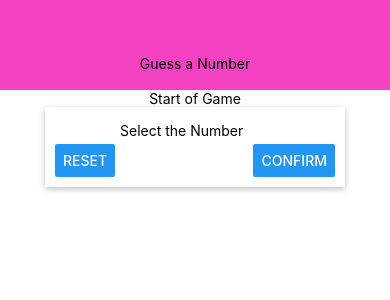
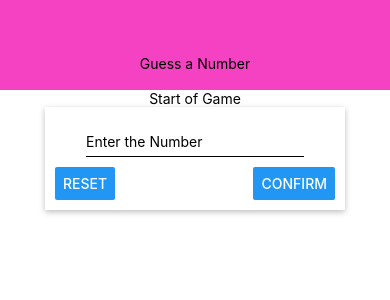
Before and after one commit to awaghadsangita/ReactNative_GuessNumber, a React Native app: screen / in a window 390 px wide. Shown: the top 300 px of the page. Built offline with nearby package versions, Linux system fonts and the light colour scheme.

Commit message:
ADDED:Input component

```diff
--- /dev/null
+++ b/components/Input.js
@@ -0,0 +1,17 @@
+import React from 'react';
+import {TextInput,StyleSheet} from 'react-native';
+
+const Input = props=>{
+    return (
+        <TextInput {...props} style={{...style.input,...style.props}}></TextInput>
+    );
+}
+const style=StyleSheet.create({
+    input:{
+        height:30,
+        borderBottomColor:'black',
+        borderBottomWidth:1,
+        marginVertical:10
+    }
+});
+export default Input;
--- a/components/StartofGameScreen.js
+++ b/components/StartofGameScreen.js
@@ -1,13 +1,14 @@
 import React from 'react';
-import {View,Text,TextInput,StyleSheet, Button} from 'react-native';
+import {View,Text,StyleSheet, Button} from 'react-native';
 
+import Input from './Input'
 const StartofGameScreen = props =>{
     return (
         <View style={styles.container}>
             <Text Style={styles.titleText}>Start of Game</Text>
             <View style={styles.inputContainer}>
-                <TextInput style={styles.numberInput} placeholder="Select the Number"></TextInput>
-                <View style={styles.buttonContainer}>
+                <Input style={styles.input} placeholder="Enter the Number"/>
+                <View style={styles.buttonContainer} >
                     <Button style={styles.button} title="Reset"/>
                     <Button style={styles.button} title="Confirm"/>
                 </View>
@@ -54,7 +55,9 @@ const styles=StyleSheet.create({
         marginRight:10,
         paddingHorizontal:10,
         backgroundColor:'blue',
-
+    },
+    input:{
+        width:150
     }
 })
 export default StartofGameScreen
```
